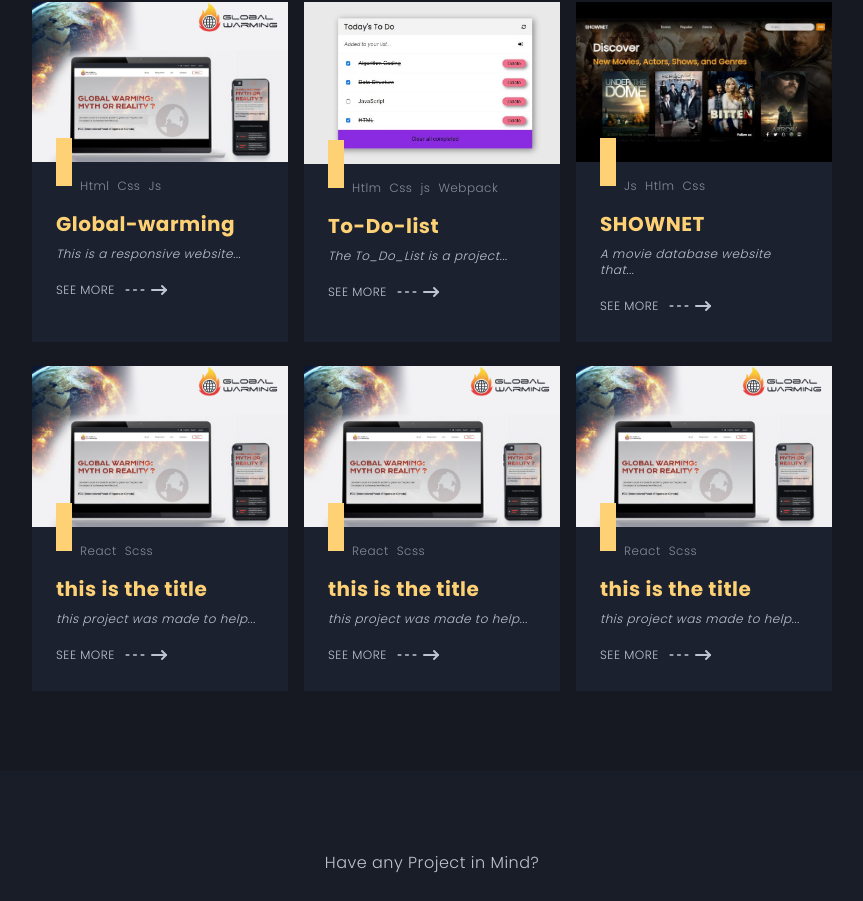
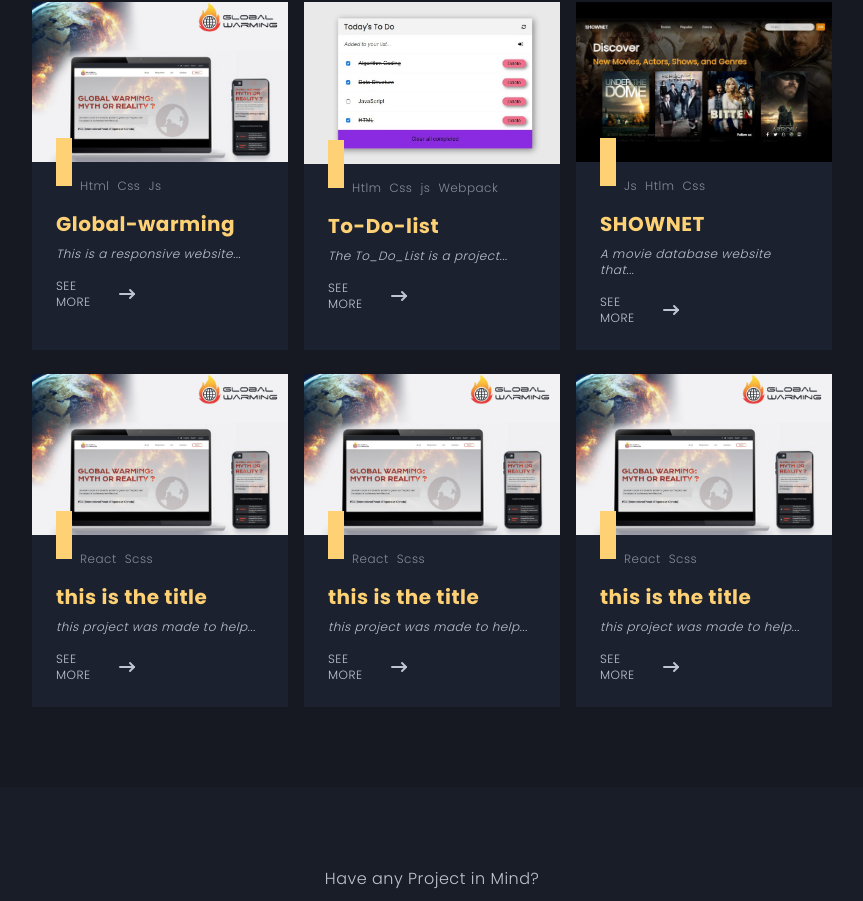
Before and after one commit to joel-kalema/me_with-nextjs, a Next.js app: page / in a window 1280 px wide. Shown: the part 2562-3463 px from the top of the page, without its empty margins (208-1071 px from the left). Built offline with nearby package versions, Linux system fonts and the light colour scheme.

Commit message:
delete the icon see more

```diff
--- a/components/portfolio.js
+++ b/components/portfolio.js
@@ -30,17 +30,17 @@ export default function Portfolio (){
                 {projects.map((project) => (
                    <div className="w-full md:w-[45%] lg:w-[32%] mt-6 bg-[#1b212f] hover:shadow-xl" data-aos="fade-up" data-aos-duration="3000">
                         <img src={project.image} alt='images' />
-                        <div className="pt-2 pb-6 pl-6 pr-6">
+                        <div className="pt-2 pb-6 pl-6 pr-6 relative project">
                             <div className="flex text-xs">
                                 <div className="w-[1rem] h-[3rem] bg-[#ffd175] mt-[-2rem] exp backdrop-blur-md"></div>
                                 {project.technologies.map((lang) => (<p className="ml-2 text-[#c0c4d0a6] mt-2">{lang}</p>))}
                             </div>
                             <h1 className="font-bold mt-4 text-xl text-[#ffd175]">{project.title}</h1>
                             <p className="text-xs mt-2 italic">{project.fewDetail}</p>
-                            <div onClick={() => content(project)} className="text-xs mt-4 flex items-center hover:text-[#ffd175] w-2/4 md:w-3/5 cursor-pointer">
+                            <div onClick={() => content(project)} className="z-30 text-xs mt-4 flex items-center hover:text-[#ffd175] w-2/4 md:w-2/5 cursor-pointer">
                                 SEE MORE
                                 <span className="text-2xl ml-2 flex">
-                                    <AiOutlineDash /><TbArrowNarrowRight/>
+                                    <TbArrowNarrowRight/>
                                 </span>
                             </div>
                         </div>
```
